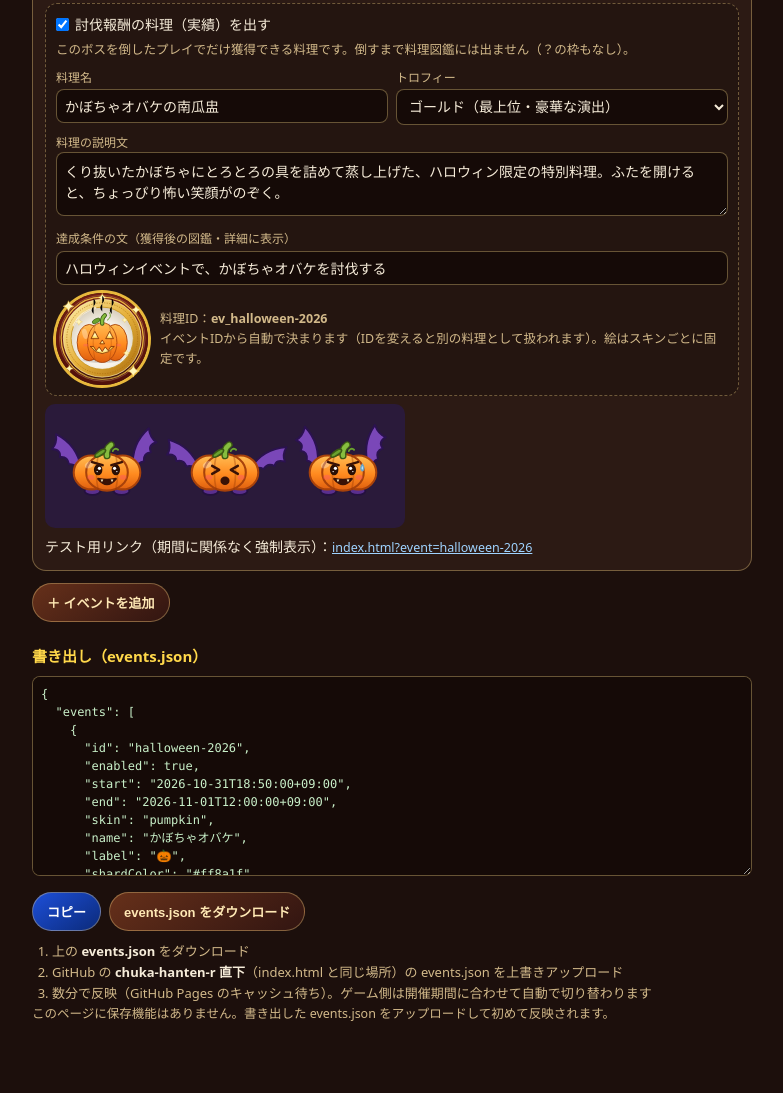
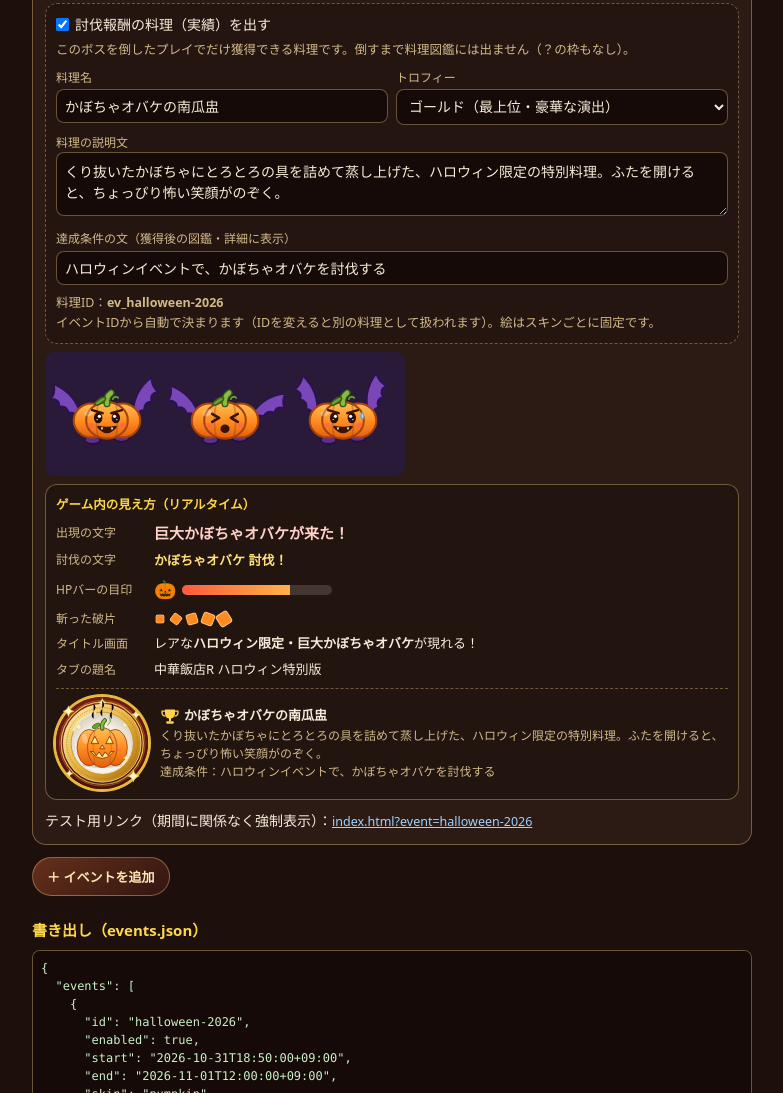
Before and after one commit to izakayaR/chuka-hanten-r, a plain HTML site: page event-admin.html in a window 1280 px wide. Shown: the part 681-1774 px from the top of the page, without its empty margins (248-1031 px from the left). Before the commit the page ends 1729 px from the top, so only its background shows below. Drawn offline with Linux system fonts and the light colour scheme.

Commit message:
Add files via upload

```diff
--- a/event-admin.html
+++ b/event-admin.html
@@ -20,6 +20,11 @@ label.chk{display:flex;align-items:center;gap:6px;color:var(--tx);font-size:14px
 input[type=color]{padding:2px;height:38px}
 .dishbox{margin:12px 0 4px;padding:10px;border:1px dashed var(--line);border-radius:12px;background:rgba(0,0,0,.18)}.dishbox .grid{margin-top:8px}.wide{grid-column:1/-1}.dishbox textarea{height:64px;font:14px/1.5 system-ui,'Hiragino Sans','Noto Sans JP',sans-serif;color:var(--tx)}
 .dp-row{display:flex;align-items:center;gap:12px;margin-top:8px}.dp{flex:none;width:92px;height:92px;border-radius:50%;background:radial-gradient(circle at 50% 38%,#a52d1b 0,#5e140c 66%,#2a0806 100%);box-shadow:0 0 0 3px #e8b83c;display:grid;place-items:center}.dp svg{width:94%;height:94%;overflow:visible}.dishbox.off .grid,.dishbox.off .dp-row{opacity:.4}
+.live{margin:6px 0 10px;padding:10px;border:1px solid var(--line);border-radius:12px;background:rgba(0,0,0,.22);font-size:13px}.live h3{margin:0 0 6px;font-size:12.5px;color:var(--gold)}
+.lv-row{display:flex;align-items:center;gap:10px;margin:5px 0;flex-wrap:wrap}.lv-k{flex:none;min-width:88px;color:var(--sub);font-size:12px}
+.lv-ann{color:#ffd0c8;font-size:15px}.lv-hp{display:inline-flex;align-items:center;gap:6px}.lv-lab{font-style:normal;font-size:18px;min-width:22px;text-align:center}.lv-bar{display:inline-block;width:150px;height:10px;border-radius:99px;background:rgba(255,255,255,.15);overflow:hidden}.lv-bar u{display:block;width:72%;height:100%;background:linear-gradient(90deg,#ff5a3c,#ffb347)}
+.lv-sh{display:inline-flex;gap:4px;align-items:center}.lv-sh s{display:inline-block;width:12px;height:12px;border-radius:3px;border:1px solid rgba(255,255,255,.4)}
+.lv-dish{display:flex;align-items:center;gap:12px;margin-top:8px;padding-top:8px;border-top:1px dashed var(--line)}.lv-dt{min-width:0}.lv-dt small{display:block;color:var(--sub);font-size:12px;line-height:1.5}.lv-tr{display:inline-flex;vertical-align:middle;margin-right:4px}.lv-tr svg{width:20px;height:20px}
 canvas{display:block;width:100%;max-width:360px;height:auto;margin:8px 0;border-radius:10px;background:#2a1a3a}
 textarea{width:100%;height:200px;padding:8px;border:1px solid var(--line);border-radius:8px;background:#150a07;color:#c9f0c9;font:12px/1.5 ui-monospace,Menlo,monospace}
 .steps{margin:0;padding-left:20px;color:var(--sub);font-size:13px}.steps b{color:var(--tx)}.test a{color:#9fd3ff;word-break:break-all;font-size:12.5px}
@@ -56,9 +61,9 @@ const esc=s=>String(s??'').replace(/[&<>"]/g,c=>({'&':'&amp;','<':'&lt;','>':'&g
 function nowJst(){const d=new Date(Date.now()+9*3600e3);return d.toISOString().slice(0,16)}
 function status(e){if(e.enabled===false)return['off','無効'];const n=Date.now(),s=Date.parse(e.start),f=Date.parse(e.end);if(!(s<f))return['off','日時エラー'];return n<s?['soon','開始前']:n<f?['on','開催中']:['off','終了']}
 function out(){$('out').value=JSON.stringify({events:events.map(e=>({id:e.id,enabled:e.enabled!==false,start:e.start,end:e.end,skin:e.skin,name:e.name,label:e.label,shardColor:e.shardColor,pageTitle:e.pageTitle,tagline:e.tagline,dish:e.dish}))},null,2)}
-function preview(cv,key){const x=cv.getContext('2d'),sk=SK[key];x.clearRect(0,0,cv.width,cv.height);if(!sk)return;
+function preview(cv,key,T){T=T||0;const x=cv.getContext('2d'),sk=SK[key];x.clearRect(0,0,cv.width,cv.height);if(!sk)return;
  const L=104,Wd=64;[['angry',false],['hurt',false],['angry',true]].forEach(([m,sw],k)=>{x.save();x.translate(62+k*118,62);
-  sk.draw(x,L,Wd,{t:k*.7,mood:m,sweat:sw,part:'limbs'});sk.draw(x,L,Wd,{t:0,mood:m,sweat:sw,part:'body'});x.restore()})}
+  sk.draw(x,L,Wd,{t:T+k*.7,mood:m,sweat:sw,part:'limbs'});sk.draw(x,L,Wd,{t:0,mood:m,sweat:sw,part:'body'});x.restore()})}
 function badge(i){const b=document.querySelector('[data-b="'+i+'"]');if(!b)return;const[c,t]=status(events[i]);b.className='badge '+c;b.textContent=t}
 function render(){
  $('list').innerHTML=events.map((e,i)=>{const[c,t]=status(e);
@@ -78,18 +83,35 @@ function render(){
   <label>トロフィー<select data-i="${i}" data-k="dish.r">${DR.map(([v,l])=>`<option value="${v}" ${+d.r===v?'selected':''}>${l}</option>`).join('')}</select></label>
   <label class="wide">料理の説明文<textarea data-i="${i}" data-k="dish.d">${esc(d.d)}</textarea></label>
   <label class="wide">達成条件の文（獲得後の図鑑・詳細に表示）<input data-i="${i}" data-k="dish.h" value="${esc(d.h)}"></label></div>
-  <div class="dp-row"><div class="dp" data-dp="${i}">${dishPrev(e)}</div><div class="note" style="margin:0">料理ID：<b>${esc(dishId(e))}</b><br>イベントIDから自動で決まります（IDを変えると別の料理として扱われます）。絵はスキンごとに固定です。</div></div></div>`})()}
+  <div class="dp-row"><div class="note" style="margin:0">料理ID：<b>${esc(dishId(e))}</b><br>イベントIDから自動で決まります（IDを変えると別の料理として扱われます）。絵はスキンごとに固定です。</div></div></div>`})()}
   <canvas width="360" height="124" data-p="${i}"></canvas>
+  <div class="live" data-lv="${i}"></div>
   <div class="test">テスト用リンク（期間に関係なく強制表示）：<a href="./index.html?event=${encodeURIComponent(e.id)}" target="_blank" rel="noopener">index.html?event=${esc(e.id)}</a></div></div>`}).join('')||'<p class="note">イベントがありません。「＋ イベントを追加」で作成します。</p>';
- document.querySelectorAll('canvas[data-p]').forEach(cv=>preview(cv,events[cv.dataset.p].skin));out()}
+ document.querySelectorAll('canvas[data-p]').forEach(cv=>preview(cv,events[cv.dataset.p].skin));events.forEach((_,i)=>livePrev(i));out()}
+/* 羽のはばたきなど、動きもプレビューに反映（画面外のときは止める） */
+(function loop(ts){if(!document.hidden)document.querySelectorAll('canvas[data-p]').forEach(cv=>{const e=events[cv.dataset.p];if(e)preview(cv,e.skin,ts/1000)});requestAnimationFrame(loop)})(0);
+/* 入力した内容を、ゲーム内の見え方でその場に反映 */
+const cup=c=>`<svg viewBox="0 0 24 24" aria-hidden="true"><path d="M6 3h12v5a6 6 0 0 1-12 0z" fill="${c}"/><path d="M6 5H2.5v2.2A3.8 3.8 0 0 0 6.5 11M18 5h3.5v2.2A3.8 3.8 0 0 1 17.5 11" stroke="${c}" fill="none" stroke-width="1.6"/><rect x="10.8" y="13" width="2.4" height="4" fill="${c}"/><rect x="7.5" y="17" width="9" height="3" rx="1" fill="${c}"/></svg>`;
+function livePrev(i){const e=events[i],el=document.querySelector('[data-lv="'+i+'"]');if(!el||!e)return;
+ const nm=e.name||'ボス',col=/^#[0-9a-f]{3,8}$/i.test(e.shardColor||'')?e.shardColor:'#ffd34d',d=e.dish;
+ let h=`<h3>ゲーム内の見え方（リアルタイム）</h3>
+ <div class="lv-row"><span class="lv-k">出現の文字</span><b class="lv-ann">巨大${esc(nm)}が来た！</b></div>
+ <div class="lv-row"><span class="lv-k">討伐の文字</span><b style="color:#ffe27a">${esc(nm)} 討伐！</b></div>
+ <div class="lv-row"><span class="lv-k">HPバーの目印</span><span class="lv-hp"><i class="lv-lab">${esc(e.label||'★')}</i><span class="lv-bar"><u></u></span></span></div>
+ <div class="lv-row"><span class="lv-k">斬った破片</span><span class="lv-sh">${[0,1,2,3,4].map(k=>`<s style="background:${col};transform:rotate(${k*37}deg) scale(${.75+k*.1})"></s>`).join('')}</span></div>
+ <div class="lv-row"><span class="lv-k">タイトル画面</span><span>レアな<b>${esc(e.tagline||'')}巨大${esc(nm)}</b>が現れる！</span></div>
+ <div class="lv-row"><span class="lv-k">タブの題名</span><span>${esc(e.pageTitle||'')}</span></div>`;
+ if(d&&d.enabled!==false){const rc=+d.r>=4?'#ffd34d':+d.r===3?'#d4dae2':'#cd7f32';
+  h+=`<div class="lv-dish"><div class="dp">${dishPrev(e)}</div><div class="lv-dt"><span class="lv-tr">${cup(rc)}</span><b>${esc(d.n)}</b><small>${esc(d.d)}</small><small>達成条件：${esc(d.h)}</small></div></div>`}
+ el.innerHTML=h}
 $('list').addEventListener('input',ev=>{const t=ev.target,i=t.dataset.i;if(i===undefined)return;const k=t.dataset.k,e=events[i];
  if(k.indexOf('dish.')===0){const f=k.slice(5);e.dish=e.dish||{};e.dish[f]=f==='enabled'?t.checked:f==='r'?+t.value:t.value;
   const bx=document.querySelector('[data-db="'+i+'"]');if(bx)bx.classList.toggle('off',e.dish.enabled===false);
-  const pv=document.querySelector('[data-dp="'+i+'"]');if(pv)pv.innerHTML=dishPrev(e);out();return}
+  livePrev(i);out();return}
  if(k==='enabled')e.enabled=t.checked;else if(k==='start'||k==='end')e[k]=jst(t.value);else e[k]=t.value;
  if(k==='skin'){applyDef(e,SK[e.skin].defaults);render();return}
  if(k==='id'){const nt=document.querySelector('[data-db="'+i+'"] .dp-row b');if(nt)nt.textContent=dishId(e)}
- badge(i);out()});
+ livePrev(i);badge(i);out()});
 $('list').addEventListener('click',ev=>{const d=ev.target.closest('[data-del]');if(d&&confirm('このイベントを削除しますか？')){events.splice(+d.dataset.del,1);render()}});
 $('add').onclick=()=>{const key=Object.keys(SK)[0],n=nowJst(),end=new Date(Date.now()+9*3600e3+24*3600e3).toISOString().slice(0,16);
  const ne={id:'event-'+n.slice(0,10).replace(/-/g,''),enabled:true,start:jst(n),end:jst(end),skin:key};applyDef(ne,SK[key].defaults);events.push(ne);render()};
```
